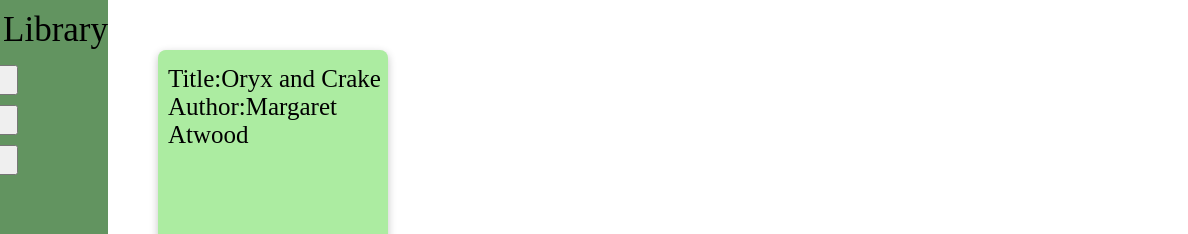
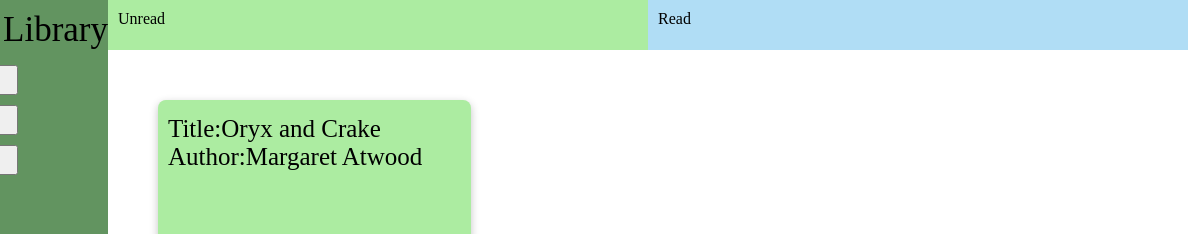
Before and after one commit to EricTGoto/Library, a website: page index.html in a window 1280 px wide. Shown: the top 234 px of the page, 92-1280 px from the left. Drawn offline with Linux system fonts and the light colour scheme; no server answers.

Commit message:
changed css to add tabs feature

```diff
--- a/index.html
+++ b/index.html
@@ -49,7 +49,13 @@
     </footer>
   </div>
 
-  <div class="content"></div>
+  <div class="content">
+    <div class="tabs">
+      <div class="unread tab">Unread</div>
+      <div class="read tab">Read</div>
+    </div>
+    <div class="library-container"></div>
+  </div>
 
 </body>
 </html>
--- a/library.css
+++ b/library.css
@@ -115,11 +115,39 @@ input {
 }
 
 .content {
+    display: grid;
+    grid-template: 50px 1fr / 1fr 1fr;
+}
+
+.tabs {
+    grid-row: 1;
+    grid-column: 1 / 5;
+
+    display: grid;
+    grid-template-columns: 1fr 1fr;
+}
+
+.library-container {
+    grid-row: 2;
+    grid-column: 1 / 3;
+
     padding: 50px;
     display: grid;
     gap: 20px;
-    grid-template: repeat(3, 1fr) / repeat(4, 1fr);
+    grid-template: repeat(3, 200px) / repeat(auto-fill, minmax(300px, 1fr));
+    grid-auto-rows: 200px;
+}
 
+.tab {
+    padding: 10px;
+}
+
+.unread {
+    background-color: var(--unread-colour);
+}
+
+.read {
+    background-color: var(--read-colour);
 }
 
 .bookCard {
--- a/library.js
+++ b/library.js
@@ -142,7 +142,8 @@ const createBookCard = function createBookCard(book) {
   // skips creating a new book card for books already in the contents section
   if (document.querySelector(`[class="bookCard ${book.bookNumber}"`)) { return true; }
   const bookCard = bookCardFactory(book);
-  content.appendChild(bookCard.bookCardContainer.bookCard);
+  const libraryContainer = document.querySelector('.library-container');
+  libraryContainer.appendChild(bookCard.bookCardContainer.bookCard);
   return true;
 };
 
```
